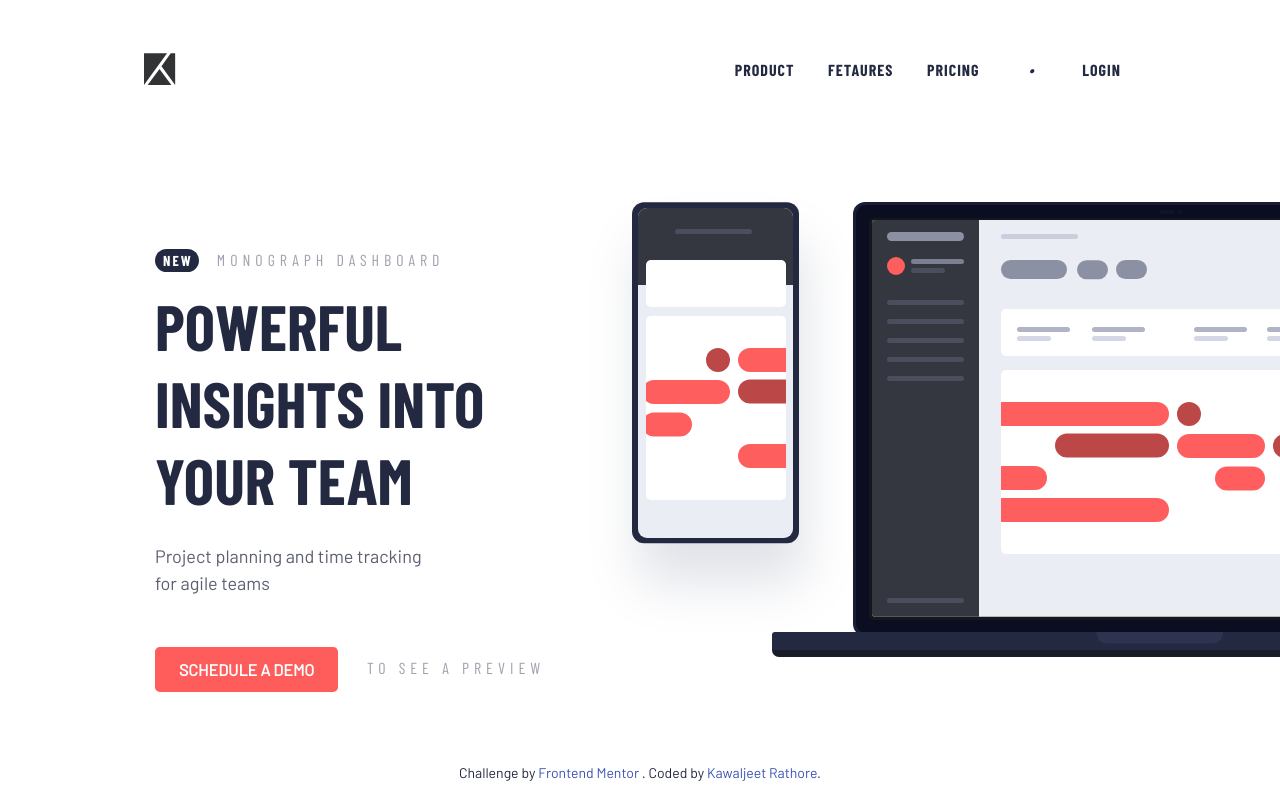
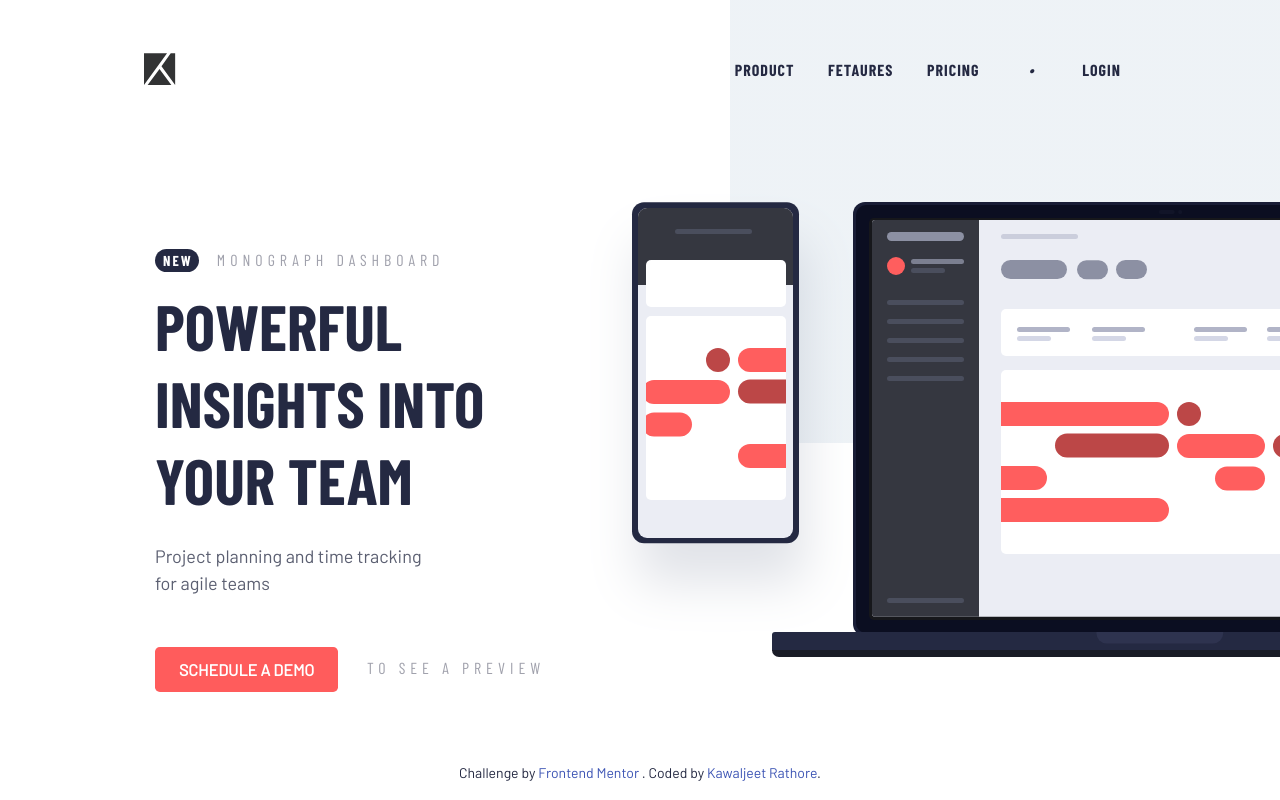
Before and after one commit to kawaljeet27/Frontend-Mentor, a plain HTML site: page 6)project-tracking-intro-component/index.html in a window 1280 px wide. Drawn offline with nearby package versions, Linux system fonts and the light colour scheme.

Commit message:
Added background
Added background but yet to get that curved edge on the bottom-left.

```diff
--- a/6)project-tracking-intro-component/styles.css
+++ b/6)project-tracking-intro-component/styles.css
@@ -5,6 +5,8 @@ body {
     font-weight: 400;
     box-sizing: border-box;
     color: hsl(230, 29%, 20%);
+    background: linear-gradient(hsl(207, 33%, 95%), hsl(207, 33%, 95%))
+     no-repeat 730px -345px;
 }
 
 
```
